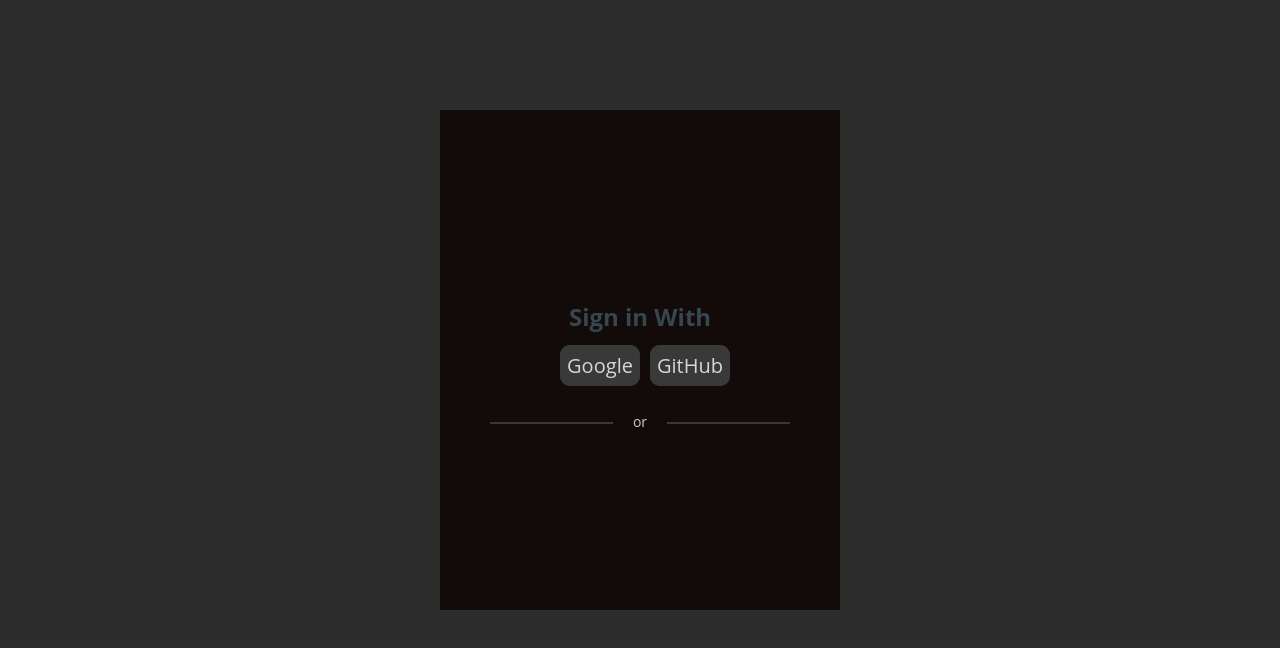
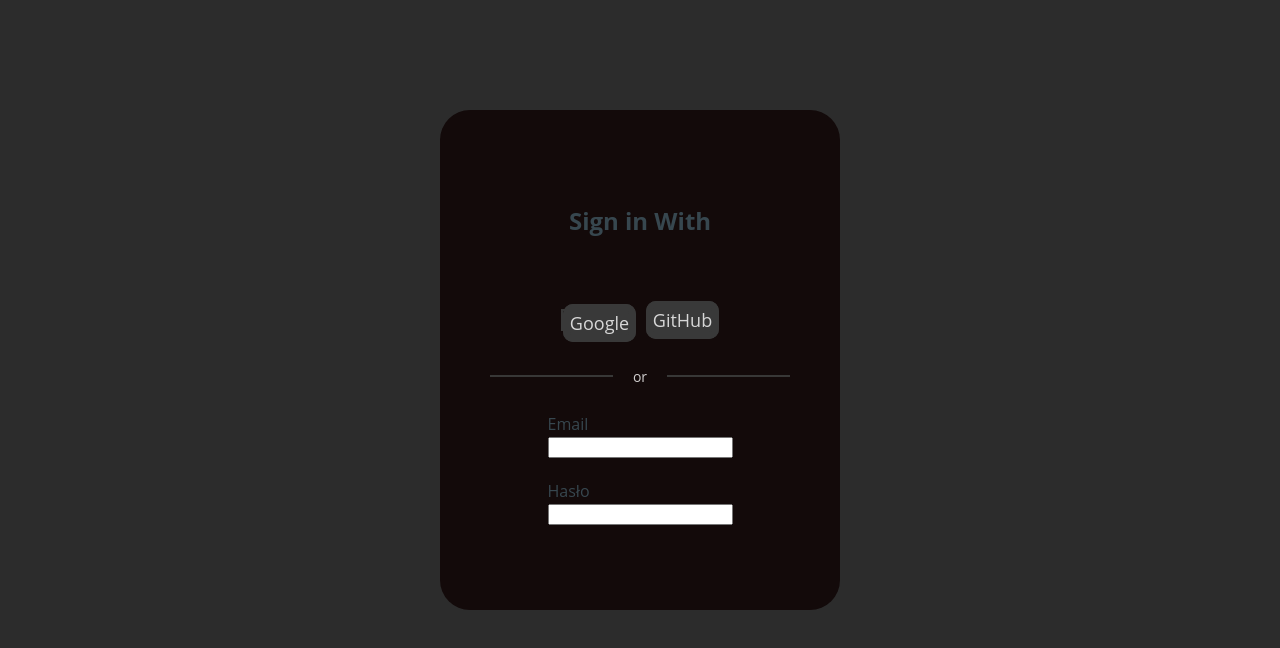
Before and after one commit to TheZetClaudio/Formularz, a plain HTML site: page Index.html in a window 1280 px wide. Shown: the part 68-716 px from the top of the page. Drawn offline with Linux system fonts and the light colour scheme.

Commit message:
updata2 07.04

```diff
--- a/Index.html
+++ b/Index.html
@@ -8,15 +8,15 @@
     <link rel="stylesheet" href="style.css">
 </head>
 <body>
-<!-------------------------------------------------------------------------------------->
+<!-----------------------------------NAVBAR--------------------------------------------------->
   <header>
     <div class="he_all">
         <div class="logo"><a href="https://www.google.pl">Logo</a></div>
         <div class="he_in">
             <div class="przyciski">
                 <a href="#"><p>GitHub</p></a>
-                <a href="#"><p>Youtobe</p></a>
-                <a href="#"><p>Portfolio</p></a>
+                <a href="https://www.youtube.com/watch?v=Jrg9KxGNeJY"><p>Youtobe</p></a>
+                <a href="https://github.com/TheZetClaudio/Portfolio"><p>Portfolio</p></a>
             </div>
         </div>
         <div class="rej">
@@ -24,9 +24,10 @@
         </div>
     </div>
   </header>
-<!-------------------------------------------------------------------------------------->
+<!---------------------------------------MID----------------------------------------------->
   <section>
     <div class="left">
+        <div class="mid">
         <div class="napis">
             <h1>Sign in With</h1>
         </div>
@@ -34,9 +35,27 @@
             <div class="link1"><a href="#"><span class="L-label-tło"></span><span class="L-label">Google</span></span></a></div>
             <div class="link2"><a href="#"><span class="L-label-tło"></span><span class="L-label">GitHub</span> </a></div>
         </div>
+    </div>
         <div class="or"><span>or</span></div>
+ <!---------------------------------------DOWN----------------------------------------------->
         <form action="Index.html">
-
+            <div class="login">
+                <div class="login-in">
+                    <label for="Email">Email</label>
+                </div>
+                <div class="input-email">
+                    <input type="email">
+                </div>
+            </div>
+            <br>
+            <div class="Password">
+                <div class="haslo-in">
+                    <div class="haslo"><label for="Haslo">Hasło</label></div>
+                    <div class="input-haslo">
+                        <input type="password">
+                    </div>
+                </div>
+            </div>
         </form>
     </div>
   </section>
--- a/style.css
+++ b/style.css
@@ -21,7 +21,7 @@
    border-color: rgb(56, 56, 55);
 
 }
- /*     Navbar      */
+ /*     Navbar     ------------------------------------------------------------------------------------------------- */
 .he_all{
     color: aqua;
     padding: 8px;
@@ -53,7 +53,7 @@
     justify-content: center;
     background: rgb(44, 44, 44);
 }
-/*      MID     */
+/*      MID    ------------------------------------------------------------------------------------------------- */
 .left{
     width: 400px;
     height: 500px;
@@ -62,20 +62,39 @@
     flex-direction: column;
     justify-content: center;
     align-items: center;
+    border-radius: 30px;
+}
+.mid{
+    height: 180px;
+    width: 180px;
+    display: flex;
+    position: relative;
+    flex-direction: column;
+    top: -30px;
+    gap: 20px;
+}
+.napis{
+    margin: auto;
+
 }
 .logowanie{
     position: relative;
-    gap: 10px;
+    gap: 15px;
     height: 50px;
-    width: 160px;
+    width: 180px;
     display: flex;
     flex-direction: row;
-
+    justify-content: center;
+    align-items: center;
+}
+.link1{
+    height: 22px;
+    width: 70px;
+    border: 2px solid rgb(57, 57, 57);
 }
 .logowanie a{
     box-sizing: border-box;
-    width: 100%;
-    font-size: 20px;
+    font-size: 18px;
     border: 7px solid rgb(57, 57, 57);
     border-radius: 10px;
     color: rgba(255, 255, 255, 0.8);
@@ -87,6 +106,8 @@
     background: rgb(56, 56, 55);
     text-align: center;
     margin: 20px 0px 16px;
+    position: relative;
+    top: -20px;
 }
 .or span{
     color: rgba(255, 255, 255, 0.8);
@@ -94,5 +115,6 @@
     background:rgb(19, 10, 10);
     padding: 0px 20px;
     position: relative;
-    top: -12px;
+    top: -10px;
 }
+/*     Down     ------------------------------------------------------------------------------------------------- */
```
